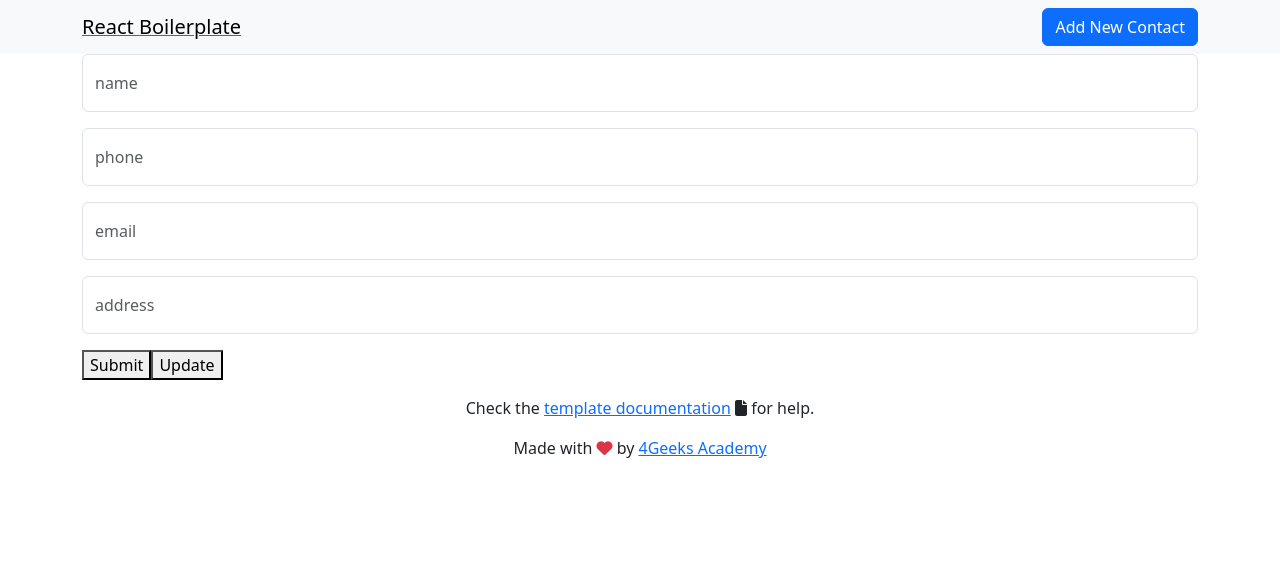
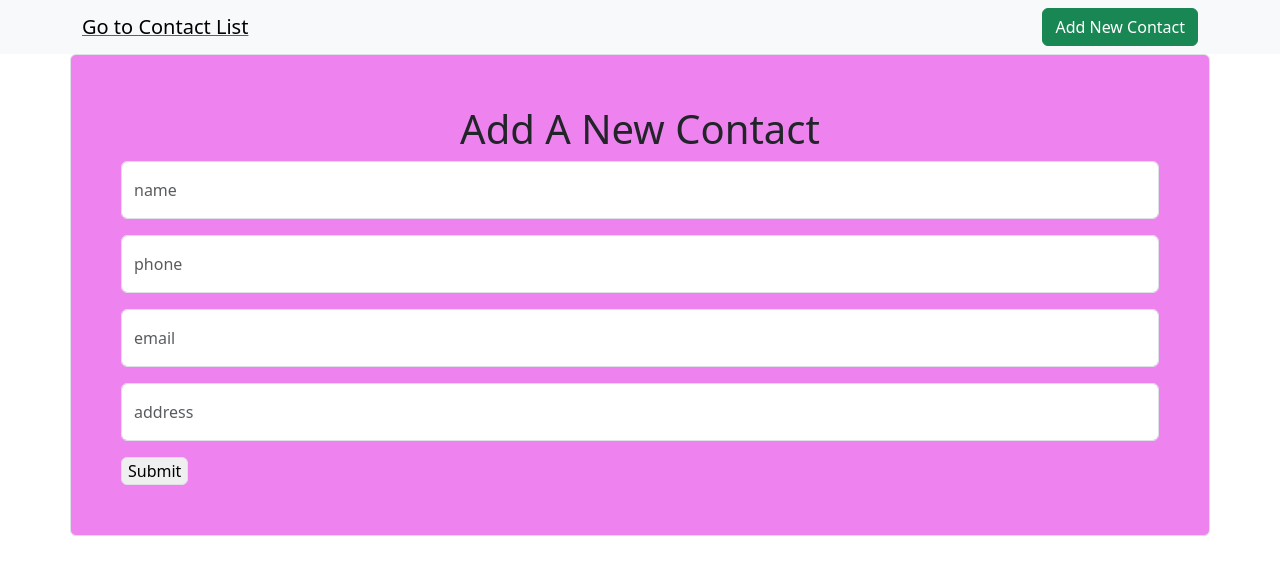
Before and after one commit to lvalcin/contact-list-app-using-react-context-lvalcin, a React (Vite) app: page /submit in a window 1280 px wide. Shown: the top 574 px of the page. Built offline with nearby package versions, Linux system fonts and the light colour scheme.

Commit message:
submit button too add contact reroutes to contact list page when clicked

```diff
--- a/src/components/Footer.jsx
+++ b/src/components/Footer.jsx
@@ -1,11 +1,12 @@
 export const Footer = () => (
-	<footer className="footer mt-auto py-3 text-center">
-		<p>
-			Check the <a target="_blank" href="https://4geeks.com/docs/start/start-react-advanced-project">template documentation</a> <i class="fa-solid fa-file"></i> for help.
-		</p>
-		<p>
-			Made with <i className="fa fa-heart text-danger" /> by{" "}
-			<a href="http://www.4geeksacademy.com">4Geeks Academy</a>
-		</p>
-	</footer>
+	<div className="pb-5"></div>
+	// <footer className="footer mt-auto py-3 text-center">
+	// 	<p>
+	// 		Check the <a target="_blank" href="https://4geeks.com/docs/start/start-react-advanced-project">template documentation</a> <i class="fa-solid fa-file"></i> for help.
+	// 	</p>
+	// 	<p>
+	// 		Made with <i className="fa fa-heart text-danger" /> by{" "}
+	// 		<a href="http://www.4geeksacademy.com">4Geeks Academy</a>
+	// 	</p>
+	// </footer>
 );
--- a/src/components/Navbar.jsx
+++ b/src/components/Navbar.jsx
@@ -8,7 +8,7 @@ export const Navbar = () => {
 		<nav className="navbar navbar-light bg-light">
 			<div className="container">
 				<Link to="/">
-					<span className="navbar-brand mb-0 h1">React Boilerplate</span>
+					<span className="navbar-brand mb-0 h1">Go to Contact List</span>
 				</Link>
 				<div className="ml-auto">
 					<Link to="/submit">
@@ -22,7 +22,7 @@ export const Navbar = () => {
 							}
 							dispatch({ type:"set_single_contact", payload:emptyContact })
 						}}
-						className="btn btn-primary"
+						className="btn btn-success"
 						>
 							Add New Contact
 						</button>
--- a/src/index.css
+++ b/src/index.css
@@ -3,3 +3,7 @@
     background-color: violet;
 
 }
+.addContact{
+    background: violet;
+    padding:50px;
+}
--- a/src/pages/ContactSubmit.jsx
+++ b/src/pages/ContactSubmit.jsx
@@ -1,5 +1,6 @@
 import React, { useState } from "react";
 import useGlobalReducer from "../hooks/useGlobalReducer.jsx";
+import { Link } from "react-router-dom";
 
 export const ContactSubmit = () => {
     const {store, dispatch} =useGlobalReducer()
@@ -53,13 +54,16 @@ export const ContactSubmit = () => {
       }
 
     return(
-	<div className="container">
+	<div className="container addContact border rounded">
+        <h1 className= "text-center"> Add A New Contact </h1>
         <input onChange={(e)=>setNameInput(e.target.value)} value={nameInput} type="text" className="form-control py-3 mb-3" placeholder="name"/>
         <input onChange={(e)=>setPhoneInput(e.target.value)} value={phoneInput} type="text" className="form-control py-3 mb-3" placeholder="phone"/>
         <input onChange={(e)=>setEmailInput(e.target.value)} value={emailInput} type="text" className="form-control py-3 mb-3" placeholder="email"/>
         <input onChange={(e)=>setAddressInput(e.target.value)} value={addressInput} type="text" className="form-control py-3 mb-3" placeholder="address"/>
-        <button onClick={submitContact}>Submit</button>
-        <button onClick={()=>updateContact(store.singleContact.id)}>Update</button>
+        <Link to= "/">
+        <button className="border rounded me-1" onClick={submitContact}>Submit</button>
+        </Link>
+        {/* <button className="border rounded" onClick={()=>updateContact(store.singleContact.id)}>Update</button> */}
     </div>
     )
 };
--- a/src/pages/Home.jsx
+++ b/src/pages/Home.jsx
@@ -87,7 +87,6 @@ const deleteContact = async (id) => {
 							</div>
 						<div className="d-flex flex-column">
 							<div>
-								{/* <h3>Name:</h3>  */}
 								<h3>{contacts.name}</h3>
 							</div>
 							<div>
```
